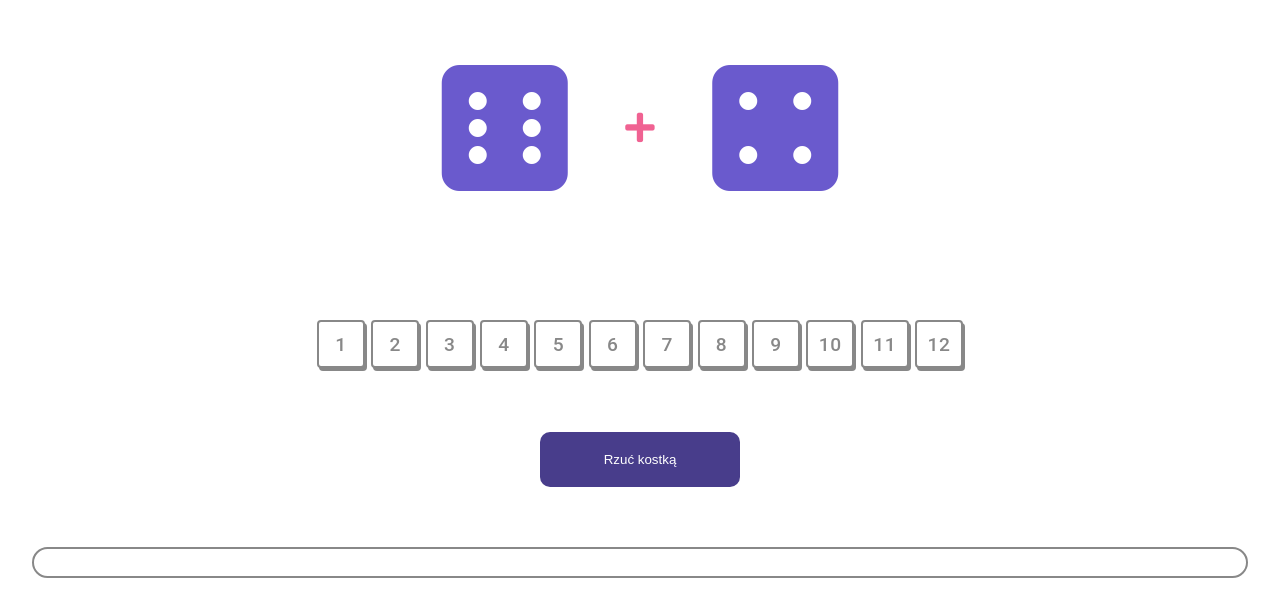
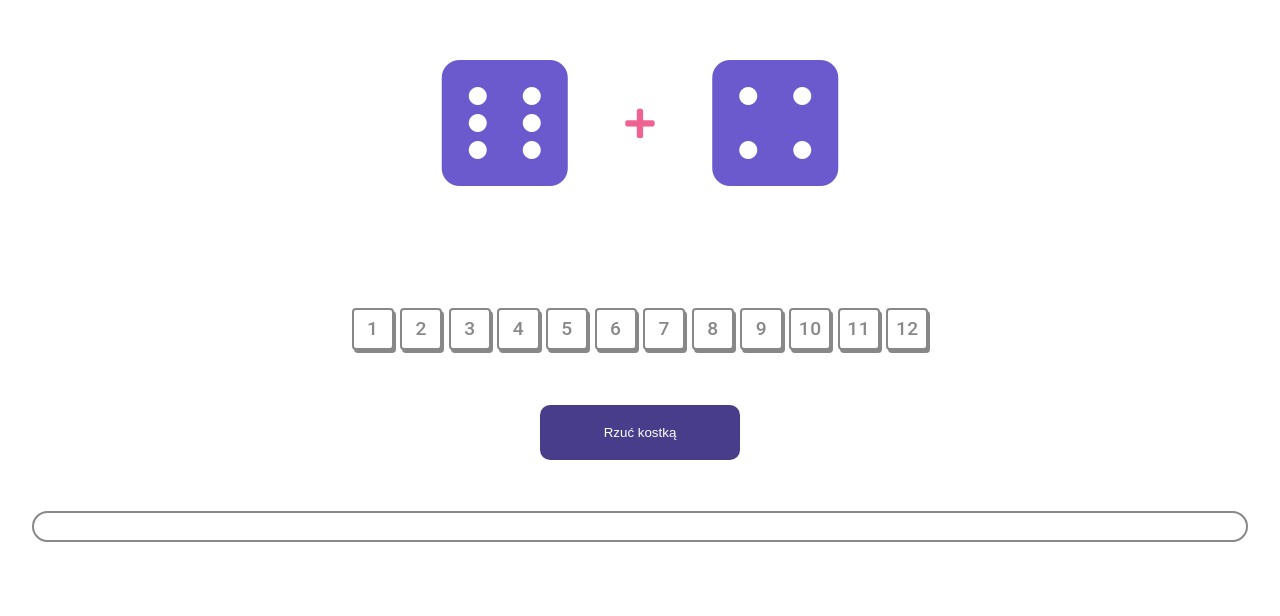
Before and after one commit to KasiaKinga/math-for-pola, a React (Create React App) app: page / in a window 1280 px wide. Shown: the part 112-728 px from the top of the page. Built offline with nearby package versions, Linux system fonts and the light colour scheme.

Commit message:
resize button & disabled button when complete

```diff
--- a/src/Number.js
+++ b/src/Number.js
@@ -4,7 +4,7 @@ import Button from "@material-ui/core/Button";
 import "./Number.css";
 
 const Number = (props) => {
-  const buttonSize = "2.5em";
+  const buttonSize = "2.2em";
   const buttonStyle = {
     ...{
       backgroundColor: "white",
@@ -25,7 +25,12 @@ const Number = (props) => {
 
   return (
     <div className="Number-wrapper">
-      <Button variant="contained" style={buttonStyle} onClick={props.onClick}>
+      <Button
+        variant="contained"
+        style={buttonStyle}
+        onClick={props.onClick}
+        disabled={props.disabled}
+      >
         {props.number}
       </Button>
     </div>
--- a/src/RollDice.css
+++ b/src/RollDice.css
@@ -34,6 +34,6 @@
 .Progress-bar-container {
   width: 100%;
   text-align: center;
-  margin-bottom: 10vh;
+  margin-bottom: 15vh;
   /* border: 2px solid green; */
 }
--- a/src/RollDice.js
+++ b/src/RollDice.js
@@ -160,6 +160,7 @@ class RollDice extends Component {
               <Number
                 key={num}
                 number={num}
+                disabled={this.state.completionStatus === "correct"}
                 color={this.state.buttonColors[num]}
                 onClick={() => this.checkNumber(num)}
               />
```
